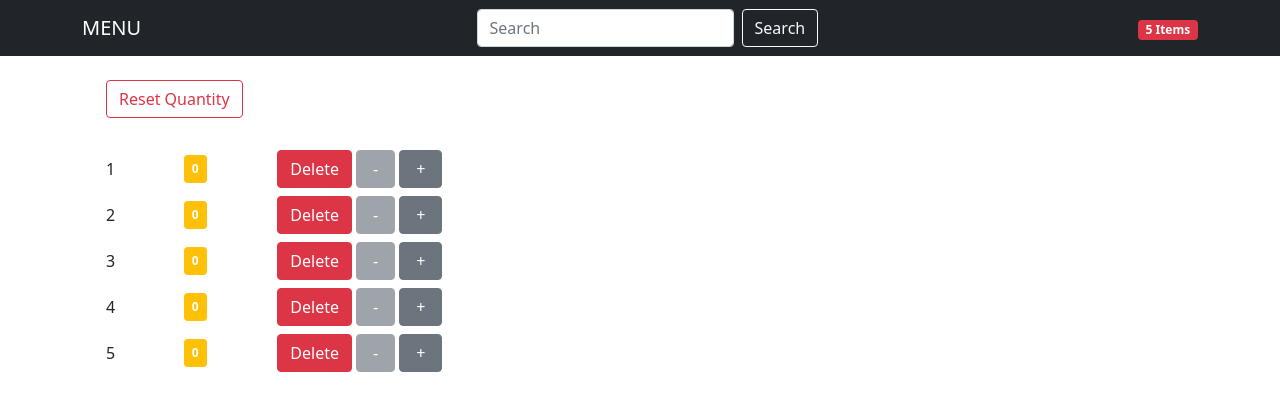
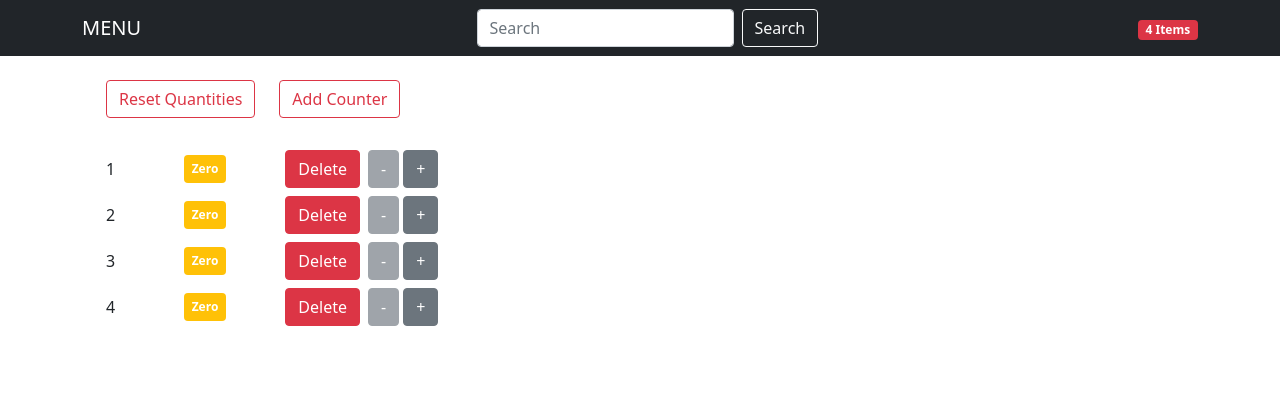
Before and after one commit to anasabufarraj/hello_react, a React (Create React App) app: page / in a window 1280 px wide. Shown: the top 410 px of the page. Built offline with nearby package versions, Linux system fonts and the light colour scheme.

Commit message:
Mosh solution to exercise 60

```diff
--- a/src/App.js
+++ b/src/App.js
@@ -10,13 +10,13 @@ class App extends Component {
       { id: 2, value: 0 },
       { id: 3, value: 0 },
       { id: 4, value: 0 },
-      { id: 5, value: 0 },
     ],
   };
 
   constructor(props) {
     super(props);
     this.handleReset = this.handleReset.bind(this);
+    this.handleAdd = this.handleAdd.bind(this);
     this.handleIncrement = this.handleIncrement.bind(this);
     this.handleDecrement = this.handleDecrement.bind(this);
     this.handleDelete = this.handleDelete.bind(this);
@@ -28,6 +28,11 @@ class App extends Component {
       return _c;
     });
     this.setState({ counters });
+  }
+
+  handleAdd() {
+    this.state.counters.push({ id: this.state.counters.slice(-1)[0].id + 1, value: 0 });
+    this.setState(this.state.counters);
   }
 
   handleIncrement(counter) {
@@ -62,6 +67,7 @@ class App extends Component {
         <main className="container">
           <Counters
             onReset={this.handleReset}
+            onAdd={this.handleAdd}
             onIncrement={this.handleIncrement}
             onDecrement={this.handleDecrement}
             onDelete={this.handleDelete}
--- a/src/components/counter.jsx
+++ b/src/components/counter.jsx
@@ -8,15 +8,11 @@ class Counter extends Component {
 
   setCounterText() {
     let { value } = this.props.counter;
-    return value === 0 ? <span>0</span> : value;
+    return value === 0 ? 'Zero' : value;
   }
 
   setBadgeColor() {
     return this.props.counter.value === 0 ? 'bg-warning' : 'bg-primary';
-  }
-
-  setDisabled() {
-    return this.props.counter.value === 0;
   }
 
   render() {
@@ -31,18 +27,18 @@ class Counter extends Component {
               {this.setCounterText()}
             </span>
           </div>
-          <div className="col-5">
-            <button onClick={this.props.onDelete} className="btn btn-danger">
+          <div className="col">
+            <button onClick={this.props.onDelete} className="btn btn-danger mx-2">
               Delete
             </button>
             <button
               onClick={this.props.onDecrement}
-              className="btn btn-secondary px-3 mx-1"
-              disabled={this.setDisabled()}
+              className="btn btn-secondary"
+              disabled={this.props.counter.value === 0}
             >
               -
             </button>
-            <button onClick={this.props.onIncrement} className="btn btn-secondary px-3">
+            <button onClick={this.props.onIncrement} className="btn btn-secondary mx-1">
               +
             </button>
           </div>
--- a/src/components/counters.jsx
+++ b/src/components/counters.jsx
@@ -13,7 +13,10 @@ class Counters extends Component {
     return (
       <React.Fragment>
         <button onClick={this.props.onReset} className="btn btn-outline-danger m-4">
-          Reset Quantity
+          Reset Quantities
+        </button>
+        <button onClick={this.props.onAdd} className="btn btn-outline-danger">
+          Add Counter
         </button>
         {this.props.counters.map((counter) => (
           <Counter
```
Also changed, not shown: src/components/movies.jsx (+5 -4 lines).
